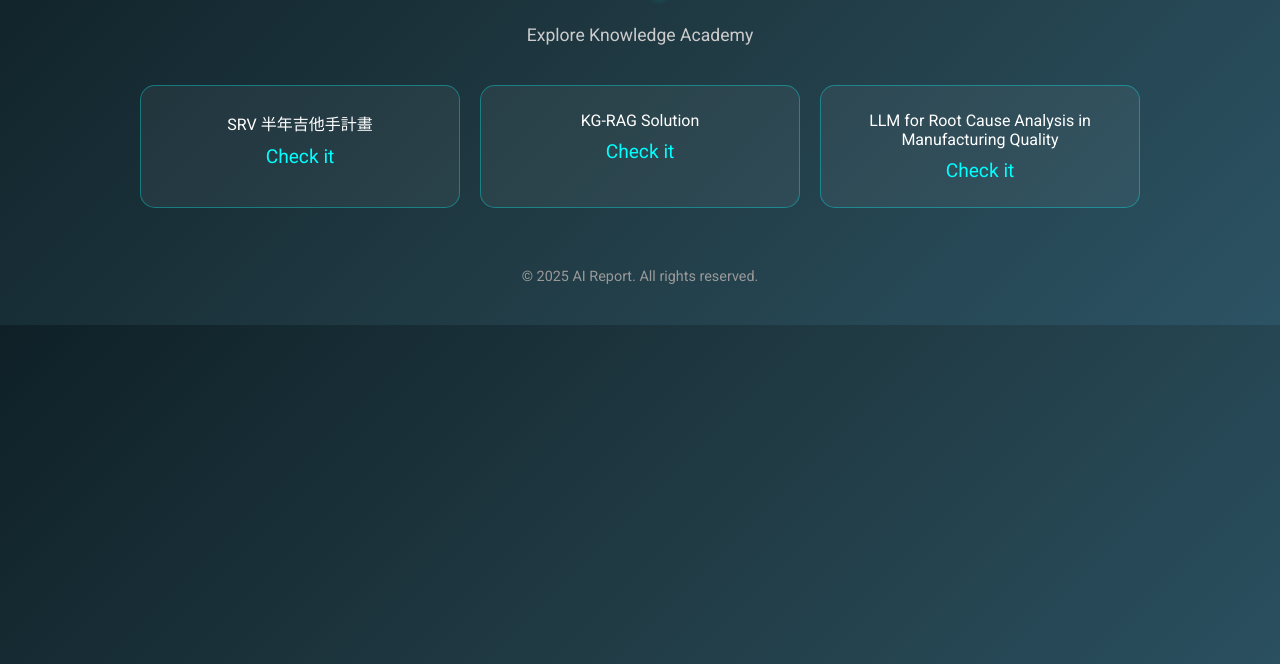
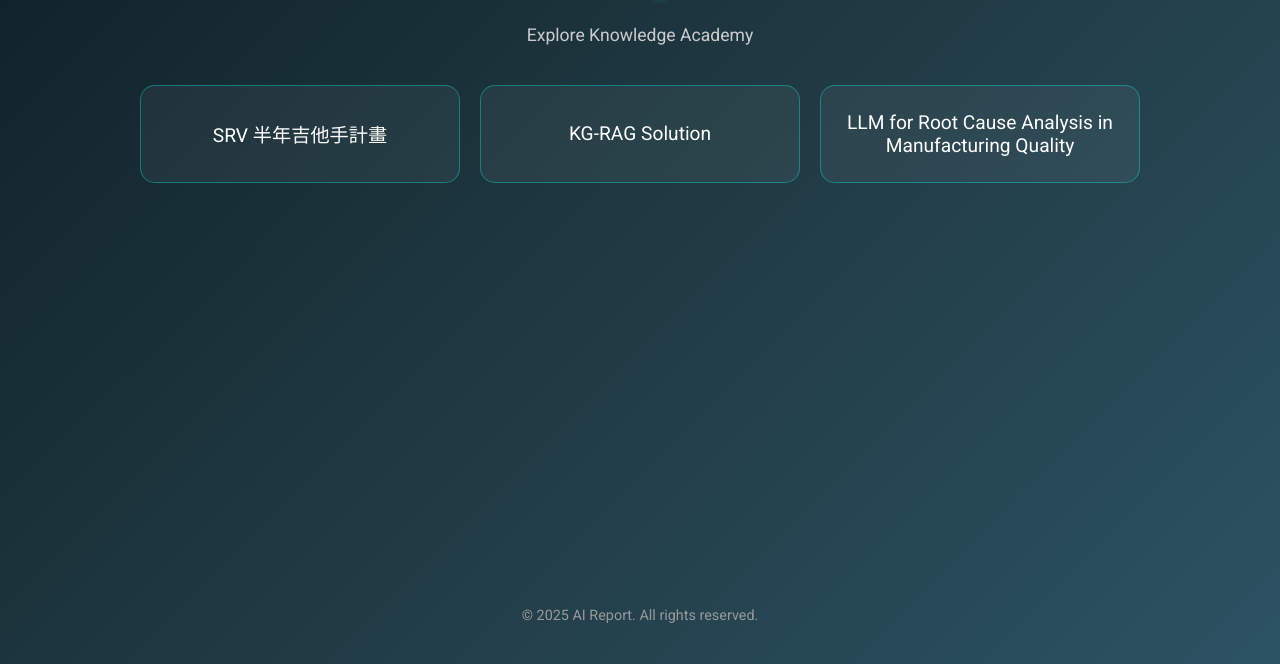
Before and after one commit to vcvcaaa/AI-report, a plain HTML site: page index.html in a window 1280 px wide. Shown: the part 136-800 px from the top of the page. Drawn offline with Linux system fonts and the light colour scheme.

Commit message:
改前端網頁樣式

```diff
--- a/index.html
+++ b/index.html
@@ -15,6 +15,8 @@
       flex-direction: column;
       align-items: center;
       padding: 40px 20px;
+      min-height: 100vh; /* 確保內容至少佔滿整個視窗高度 */
+      box-sizing: border-box;
     }
 
     h1 {
@@ -39,6 +41,14 @@
       max-width: 1000px;
     }
 
+    /* --- CSS 修改部分 --- */
+
+    /* 新增：讓包住卡片的連結沒有底線，並繼承文字顏色 */
+    .card-link {
+      text-decoration: none;
+      color: inherit;
+    }
+
     .card {
       background: rgba(255, 255, 255, 0.05);
       border: 1px solid #00ffff55;
@@ -46,27 +56,31 @@
       padding: 25px;
       text-align: center;
       transition: transform 0.3s ease, box-shadow 0.3s ease;
+      height: 100%; /* 讓卡片在網格中高度一致 */
+      display: flex; /* 使用 flexbox 來垂直置中 */
+      align-items: center;
+      justify-content: center;
+      box-sizing: border-box; /* 確保 padding 不會影響總高度 */
     }
 
+    /* 滑鼠懸停效果不變，現在整個卡片都有此效果 */
     .card:hover {
       transform: translateY(-5px);
       box-shadow: 0 0 15px #00ffffaa;
     }
 
-    .card a {
-      display: block;
+    /* 修改：直接設定卡片內文字的樣式 */
+    .card div {
         font-size: 1.2em;
-      color: #00ffff;
-      text-decoration: none;
-      margin-top: 10px;
+        font-weight: 500;
+        /* 保持白色以和標題的青色做區隔，提升可讀性 */
     }
 
-    .card a:hover {
-      text-decoration: underline;
-    }
+    /* 移除：舊的 .card a 和 .card a:hover 樣式已被刪除，因為不再需要 */
 
     footer {
-      margin-top: 60px;
+      margin-top: auto; /* 將 footer 推到頁面底部 */
+      padding-top: 60px;
       font-size: 0.9em;
       color: #999;
     }
@@ -77,18 +91,23 @@
   <p>Explore Knowledge Academy</p>
 
   <div class="card-grid">
+    <a href="SRV_lesson.html" target="_blank" class="card-link">
       <div class="card">
         <div>SRV 半年吉他手計畫</div>
-      <a href="SRV_lesson.html" target="_blank">Check it</a>
       </div>
+    </a>
+
+    <a href="KG-RAG.html" target="_blank" class="card-link">
       <div class="card">
-      <div>KG-RAG Solution </div>
-      <a href="KG-RAG.html" target="_blank">Check it</a>
+        <div>KG-RAG Solution</div>
       </div>
+    </a>
+
+    <a href="LLM for Root Cause Analysis in Manufacturing Quality.html" target="_blank" class="card-link">
       <div class="card">
         <div>LLM for Root Cause Analysis in Manufacturing Quality</div>
-      <a href="LLM for Root Cause Analysis in Manufacturing Quality.html" target="_blank">Check it</a>
       </div>
+    </a>
   </div>
 
   <footer>
```
Lines whose indentation alone changed are shown as unchanged.
